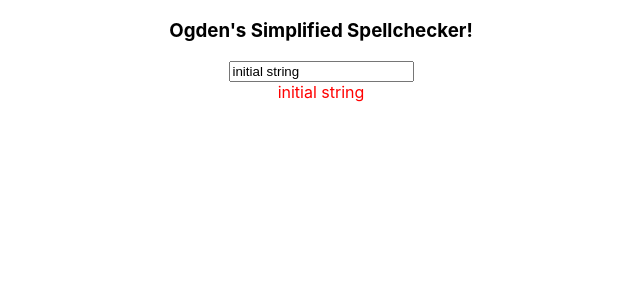
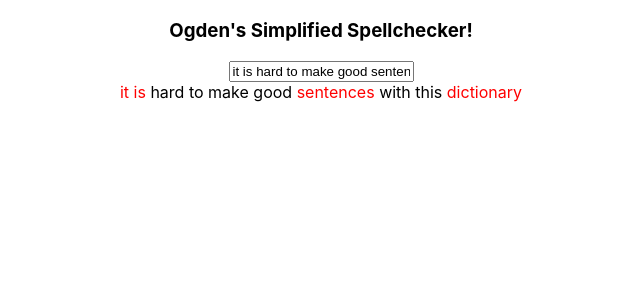
Before and after one commit to CliffRobinson/cliff-robinson-ogden-spellchecker, a React (Create React App) app: page / in a window 1280 px wide. Shown: the top 300 px of the page, without its empty margins (319-959 px from the left). Built offline with nearby package versions, Linux system fonts and the light colour scheme.

Commit message:
change initial string

```diff
--- a/src/App.js
+++ b/src/App.js
@@ -17,7 +17,7 @@ import {checkSentence} from './checkerFunctions'
 // going to be breaking out the user input box into a component.
 function App() {
 
-  const [userInputString, setUserInputString] = useState("initial string")
+  const [userInputString, setUserInputString] = useState("it is hard to make good sentences with this dictionary")
 
   return (
     <div className="App">
```
Also changed, not shown: 1 other file (tests, documents, lock files or other folders).
